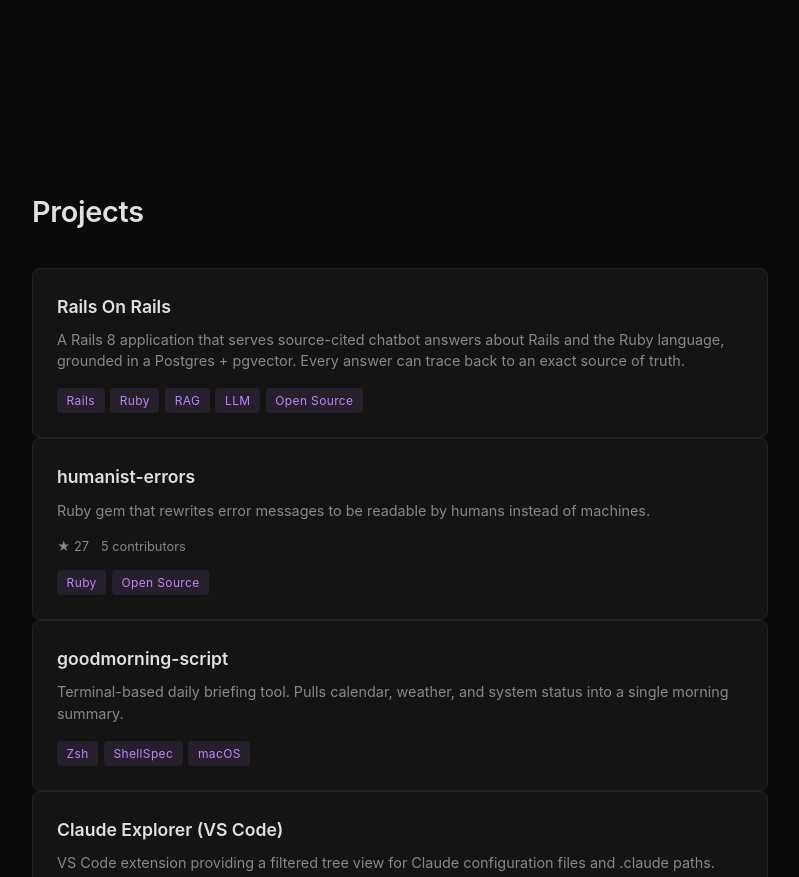
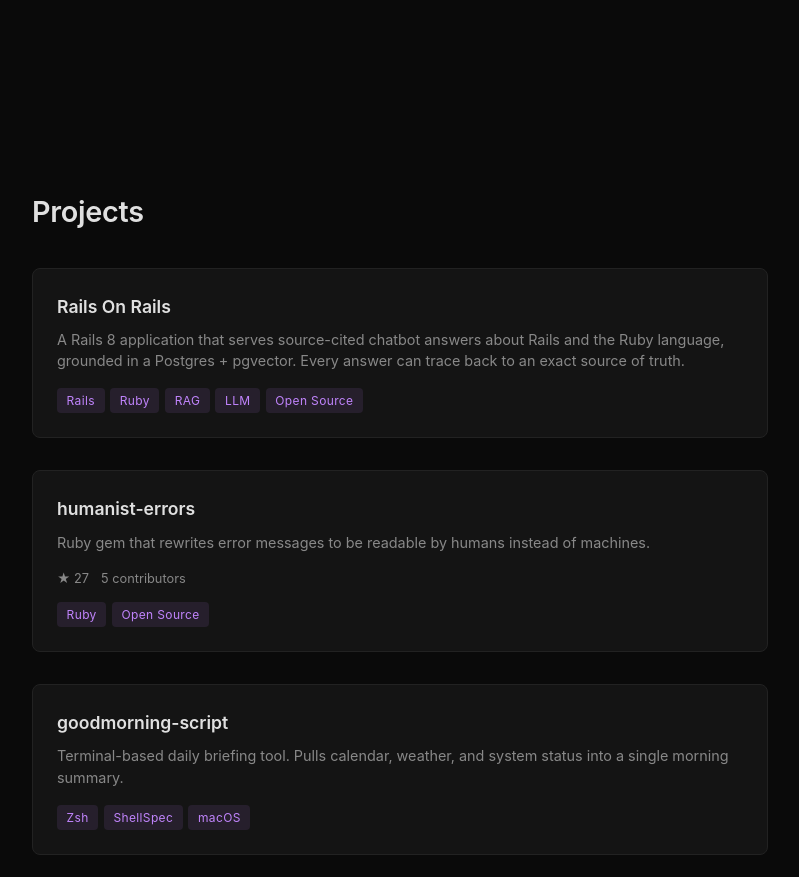
Before and after one commit to bgreg/personal-home-page, a plain HTML site: page index.html in a window 1280 px wide. Shown: the part 2716-3593 px from the top of the page, without its empty margins (240-1039 px from the left). Drawn offline with Linux system fonts and the light colour scheme.

Commit message:
Match project card spacing to the experience cards
Lay out the projects section as a flex column with a 2rem gap, the same as the experience timeline, so the gap between project cards and the heading-to-first-card spacing match. Remove the now-unused project-grid rules.

```diff
--- a/style.css
+++ b/style.css
@@ -150,10 +150,14 @@ h2 {
   line-height: 1.6;
 }
 
-.project-grid {
-  display: grid;
-  grid-template-columns: repeat(auto-fill, minmax(320px, 1fr));
-  gap: 1.25rem;
+.projects {
+  display: flex;
+  flex-direction: column;
+  gap: 2rem;
+}
+
+.projects h2 {
+  margin-bottom: 0;
 }
 
 .project-card {
@@ -298,10 +302,6 @@ footer p {
     gap: 0.5rem 1rem;
   }
 
-  .project-grid {
-    grid-template-columns: 1fr;
-  }
-
   .community-grid {
     grid-template-columns: 1fr;
   }
```
